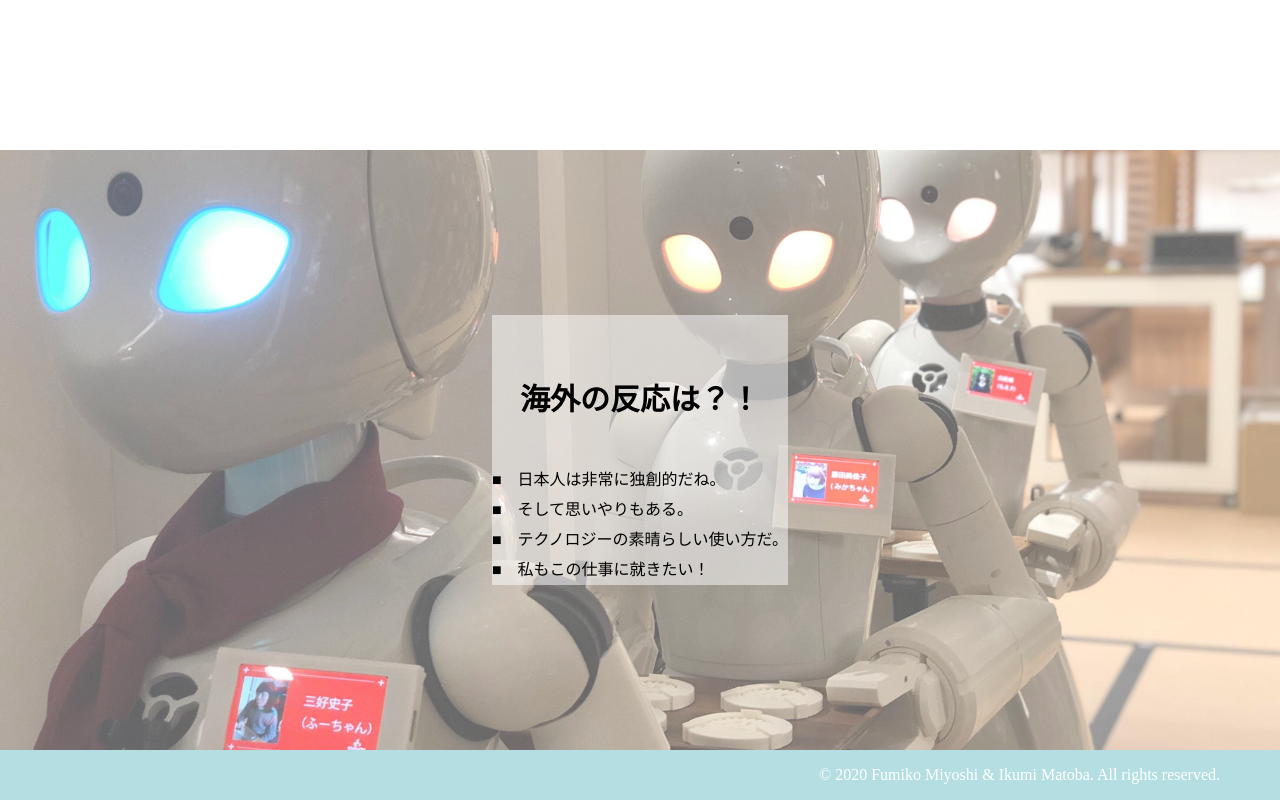
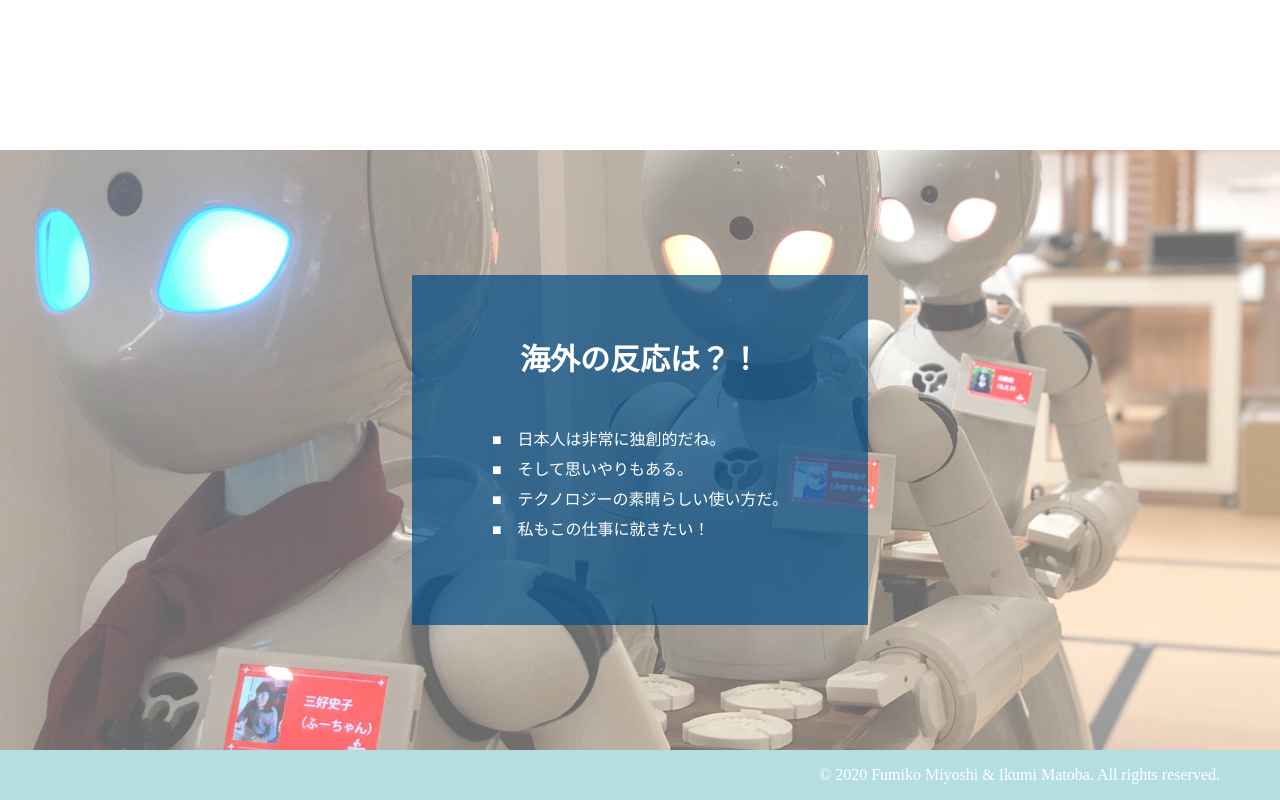
Before and after one commit to Ikuroron/team_site, a website: page html/index2.html in a window 1280 px wide. Shown: the part 2300-3100 px from the top of the page. Drawn offline with Linux system fonts and the light colour scheme.

Commit message:
rem修正前

```diff
--- a/html/index2.html
+++ b/html/index2.html
@@ -61,7 +61,7 @@
       <div class="main__3">
         <div class="main__box">
           <div class="main__item">
-            <div class="main__item-text">
+            <div class="main__3item-text">
               <h3 class="main__item-h3">海外の反応は？！</h3>
               <p></p>
               <ul>
--- a/sass/style2.scss
+++ b/sass/style2.scss
@@ -118,11 +118,14 @@ header{
     &__p {
         width: 85%;
         font-size: 15px;
+        margin-bottom: 70px;
+        padding-bottom: 70px;
+
     }
 
     &__img {
-        width: 45%;
-        height: 50vh;
+        width: 35%;
+        height: 40vh;
         padding:20px 20px;
         position: relative;
     }
@@ -148,10 +151,13 @@ header{
         line-height: 30px;
         display: flex;
         flex-direction: column;
-        justify-content: center;
+        justify-content: start;
         align-items: center;
         background-color: rgba(1, 76, 134, .7);
-        padding: 50px 80px;
+        padding-left: 80px;
+        padding-right: 80px;
+        padding-bottom: 80px;
+        color: white;
     }
 
 }
```
Also changed, not shown: css/style2.css.
